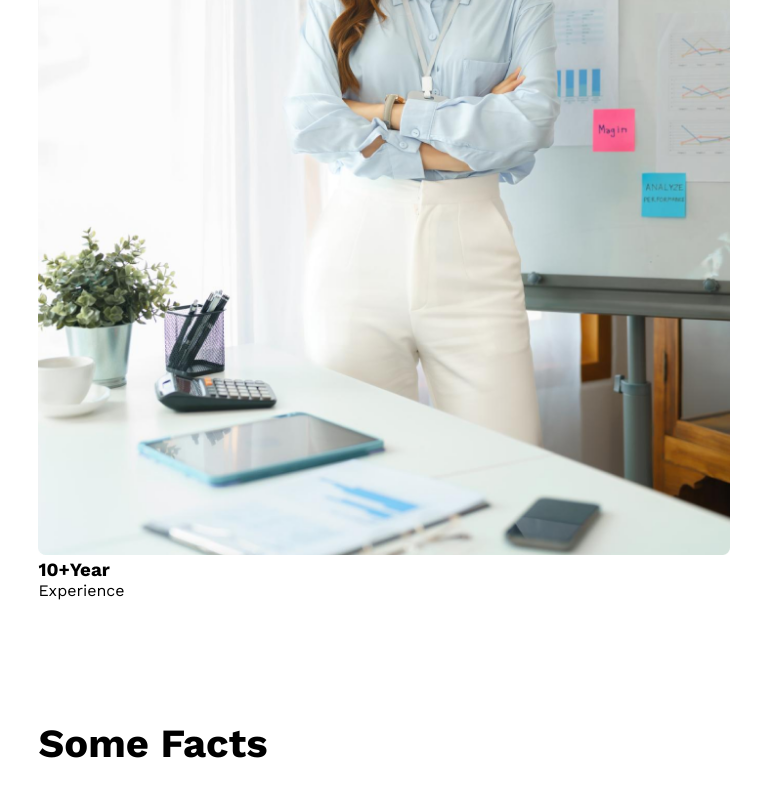
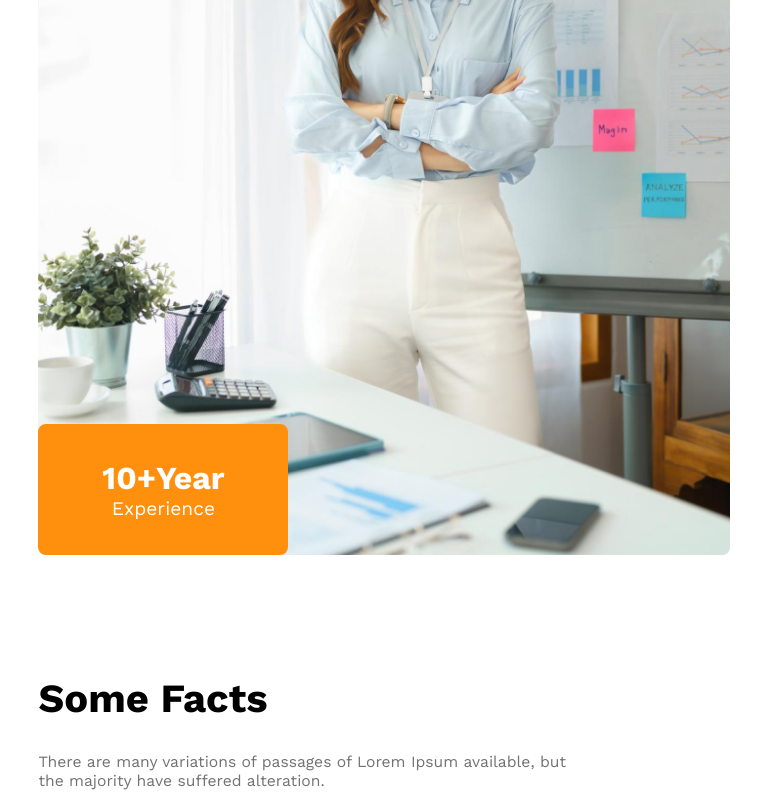
Before and after one commit to promahbubul/g3-architechts-website, a plain HTML site: page index.html in a window 768 px wide. Shown: the part 3146-3940 px from the top of the page. Drawn offline with nearby package versions, Linux system fonts and the light colour scheme.

Commit message:
ten years enprience css added

```diff
--- a/styles/architech.css
+++ b/styles/architech.css
@@ -209,17 +209,34 @@ section.team-container {
 .feature-right {
   width: 50%;
   box-sizing: border-box;
+  display: flex;
+  flex-direction: column;
+  align-items: flex-end;
+  position: relative;
 }
 .feature-right img {
-  width: 100%;
-  /* margin-left: 146px; */
+  width: 85%;
   box-sizing: border-box;
+  justify-content: right;
+  height: 80%;
+}
+.ten-years-badge {
+  background: var(--orange);
+  width: 250px;
+  text-align: center;
+  color: #fff;
+  padding: 35px;
+  border-radius: 8px;
+  position: absolute;
+  bottom: 123px;
+  left: 0;
 }
 .ten-years-badge h3 {
+  font-size: 2rem;
 }
 .ten-years-badge p {
+  font-size: 1.2rem;
 }
-
 /* ============================== */
 /*                   Fact Section */
 /* ============================== */
@@ -504,6 +521,18 @@ section.team-container {
   }
 }
 
+.ten-years-badge {
+  background: var(--orange);
+  width: 200px;
+  text-align: center;
+  color: #fff;
+  padding: 30px;
+  border-radius: 8px;
+  position: absolute;
+  bottom: 0px;
+  left: 0;
+}
+
 /* ============================== */
 /*         Responsive Media Query */
 /*       Teblat or Medium Devides */
@@ -651,4 +680,23 @@ section.team-container {
   .sponsor-bottom img {
     width: 180px;
   }
+
+  .feature-right img {
+    width: 100%;
+    box-sizing: border-box;
+    justify-content: right;
+    height: 100%;
+  }
+
+  .ten-years-badge {
+    background: var(--orange);
+    width: 250px;
+    text-align: center;
+    color: #fff;
+    padding: 35px;
+    border-radius: 8px;
+    position: absolute;
+    bottom: 0px;
+    left: 0;
+  }
 }
```
